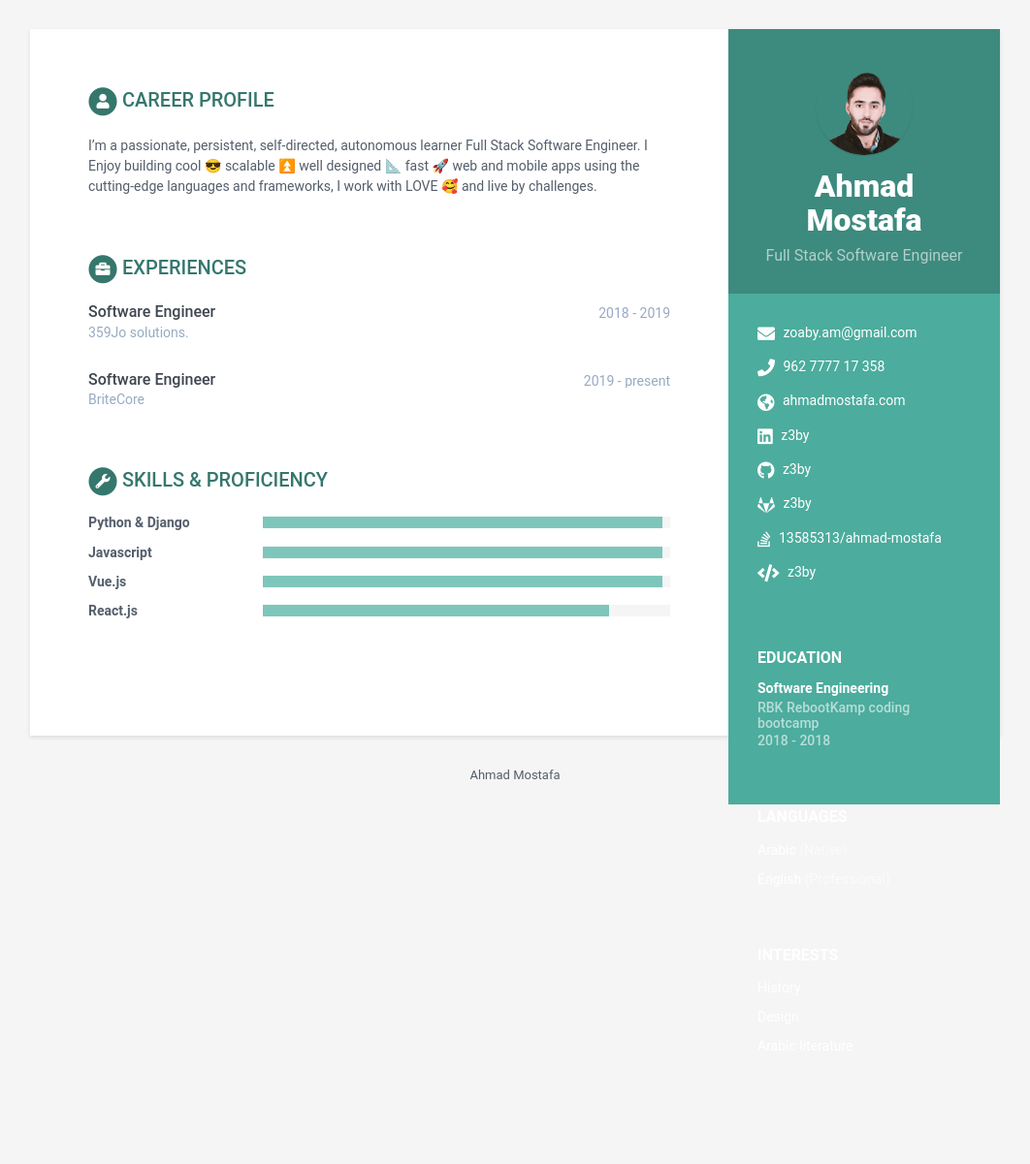
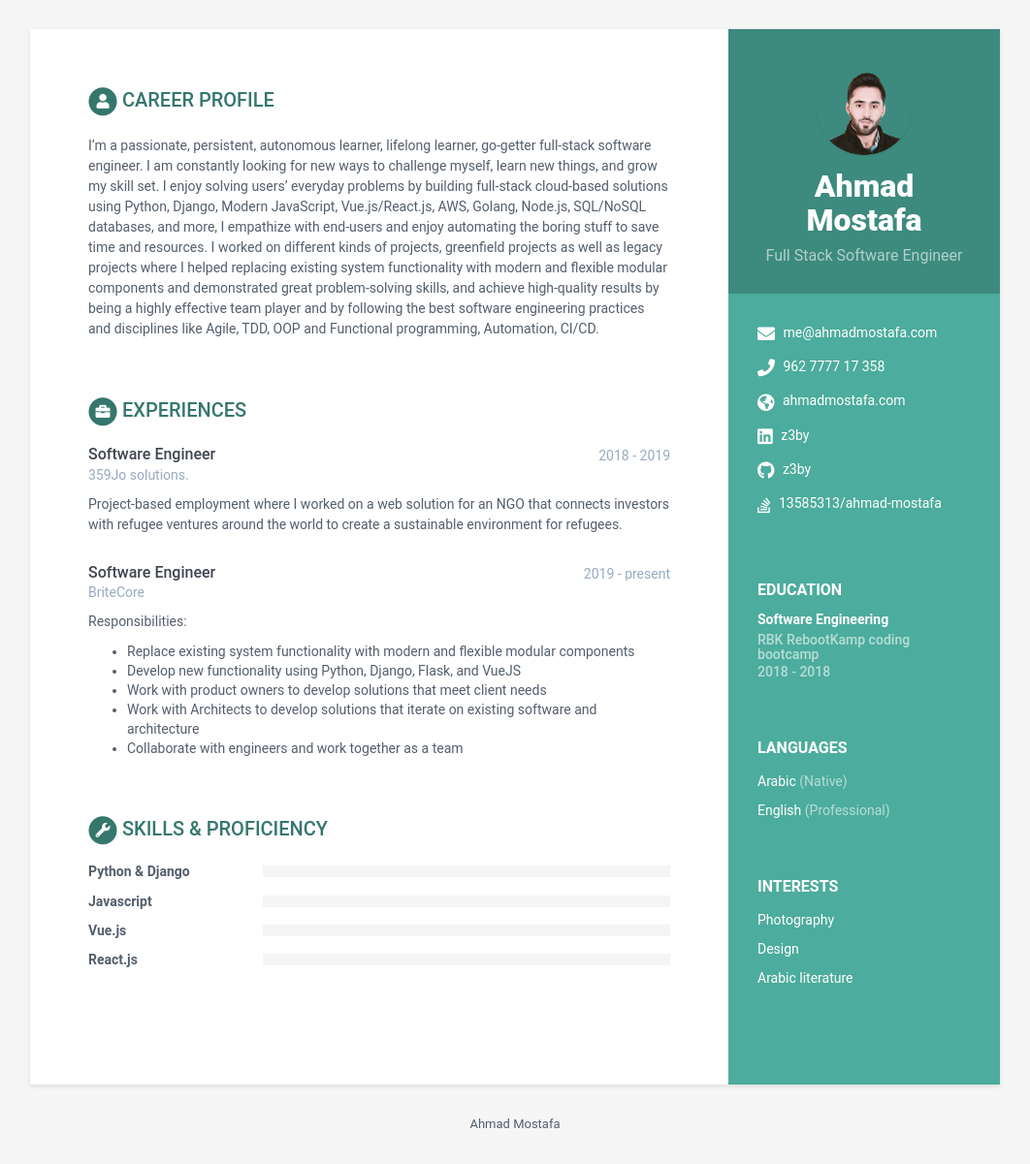
Before and after one commit to z3by/z3by.github.io, a Jekyll site: the page built from index.html, in a window 1280 px wide. Shown: the whole page at 97% size, without its empty margins (109-1171 px from the left). Built offline with Jekyll 4.4.1, drawn with Linux system fonts in a browser that asks for light colours; before the commit the page ends 1119 px from its top, so only the background shows below that.

Commit message:
Update data.yml

```diff
--- a/_data/data.yml
+++ b/_data/data.yml
@@ -8,15 +8,15 @@ sidebar:
   avatar: profile.png #place a 100x100 picture inside /assets/images/ folder and provide the name of the file below
 
   # Sidebar links
-  email: zoaby.am@gmail.com
+  email: me@ahmadmostafa.com
   phone: "962 7777 17 358"
   website: ahmadmostafa.com
   linkedin: z3by
   github: z3by
   telegram: # add your nickname without '@' sign
-  gitlab: z3by
+  gitlab:
   stack-overflow: 13585313/ahmad-mostafa
-  codewars: z3by
+  codewars:
 
   languages:
     - idiom: Arabic
@@ -27,7 +27,7 @@ sidebar:
 
 
   interests:
-    - item: History
+    - item: Photography
       link:
 
     - item: Design
@@ -39,38 +39,46 @@ sidebar:
 career-profile:
   title: Career Profile
   summary: |
-    I'm a passionate, persistent, self-directed, autonomous learner Full Stack Software Engineer. I Enjoy building cool 😎 scalable ⏫ well designed 📐 fast 🚀 web and mobile apps using the cutting-edge languages and frameworks, I work with LOVE 🥰 and live by challenges.
+    I'm a passionate, persistent, autonomous learner, lifelong learner, go-getter full-stack software engineer.
+    I am constantly looking for new ways to challenge myself, learn new things, and grow my skill set.
+    I enjoy solving users' everyday problems by building full-stack cloud-based solutions using Python, Django, Modern JavaScript, Vue.js/React.js, AWS, Golang, Node.js, SQL/NoSQL databases, and more, I empathize with end-users and enjoy automating the boring stuff to save time and resources.
+    I worked on different kinds of projects, greenfield projects as well as legacy projects where I helped replacing existing system functionality with modern and flexible modular components and demonstrated great problem-solving skills, and achieve high-quality results by being a highly effective team player and by following the best software engineering practices and disciplines like Agile, TDD, OOP and Functional programming, Automation, CI/CD.
 education:
   - degree: Software Engineering
     university: RBK RebootKamp coding bootcamp
     time: 2018 - 2018
     details: |
-      A 4 months coding boot camp
+      4 months coding boot camp
 experiences:
   - role: Software Engineer
     time: 2018 - 2019
     company: 359Jo solutions.
     details: |
-
+      Project-based employment where I worked on a web solution for an NGO that connects investors with refugee ventures around the world to create a sustainable environment for refugees.
   - role: Software Engineer
     time: 2019 - present
     company: BriteCore
     details: |
+      Responsibilities:
+      - Replace existing system functionality with modern and flexible modular components
+      - Develop new functionality using Python, Django, Flask, and VueJS
+      - Work with product owners to develop solutions that meet client needs
+      - Work with Architects to develop solutions that iterate on existing software and architecture
+      - Collaborate with engineers and work together as a team
 
+    Achievements:
+    - Helped to build new microservices and integrations to extend the new platform and maintain the current vendor integrations.
+    - Helped building many internal tools to make improve the developer experience and enhance the operations with the power of automation.
 skills:
   title: Skills &amp; Proficiency
 
   toolset:
     - name: Python & Django
-      level: 98%
 
     - name: Javascript
-      level: 98%
 
     - name: Vue.js
-      level: 98%
 
     - name: React.js
-      level: 85%
 footer: >
   Ahmad Mostafa
```
